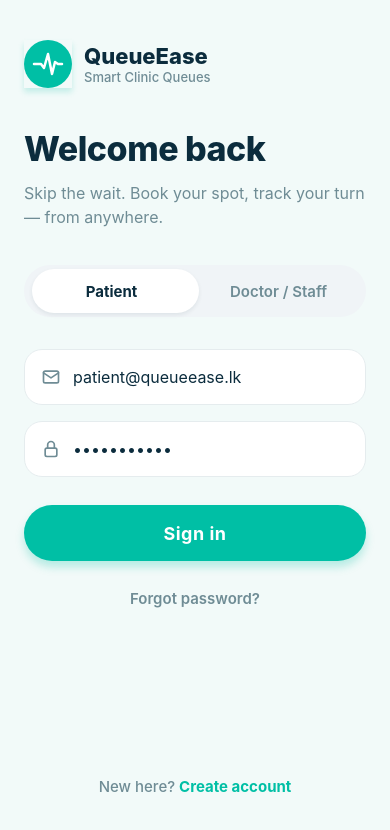
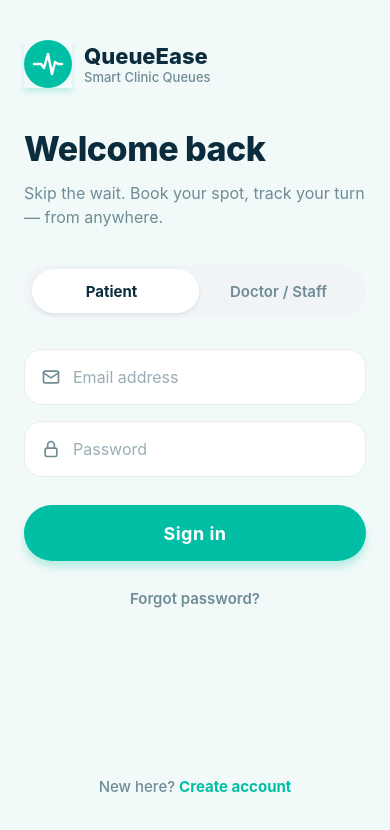
Before and after one commit to bpasindu/queueEasy, a React Native app: screen / in a window 390 px wide. Shown: the top 830 px of the page. Built offline with nearby package versions, Linux system fonts and the light colour scheme.

Commit message:
feat: implement LoginScreen with role-based authentication and animated tab switching

```diff
--- a/src/screens/auth/LoginScreen.tsx
+++ b/src/screens/auth/LoginScreen.tsx
@@ -33,10 +33,8 @@ export const LoginScreen: React.FC<LoginScreenProps> = ({
   onLoginSuccess,
 }) => {
   const [role, setRole] = useState<'patient' | 'doctor'>('patient');
-  const [email, setEmail] = useState(
-    role === 'patient' ? 'patient@queueease.lk' : 'doctor@queueease.lk'
-  );
-  const [password, setPassword] = useState('password123');
+  const [email, setEmail] = useState('');
+  const [password, setPassword] = useState('');
   const [loading, setLoading] = useState(false);
 
   // Animated value for tab sliding
@@ -46,8 +44,8 @@ export const LoginScreen: React.FC<LoginScreenProps> = ({
     if (newRole === role) return;
 
     setRole(newRole);
-    // Update email helper based on role for easy testing
-    setEmail(newRole === 'patient' ? 'patient@queueease.lk' : 'doctor@queueease.lk');
+    setEmail('');
+    setPassword('');
 
     Animated.spring(slideAnim, {
       toValue: newRole === 'patient' ? 0 : 1,
```
